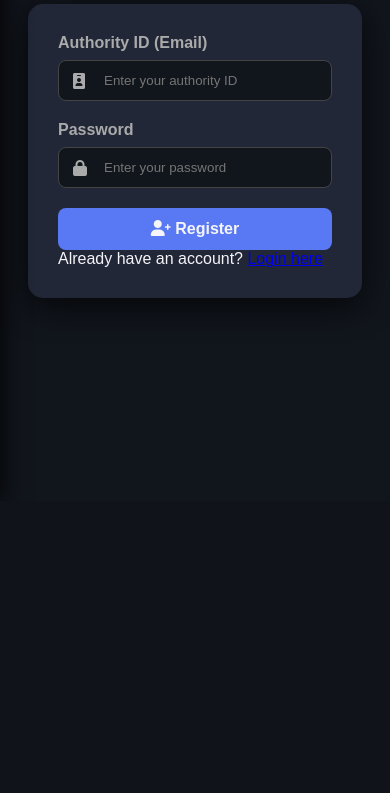
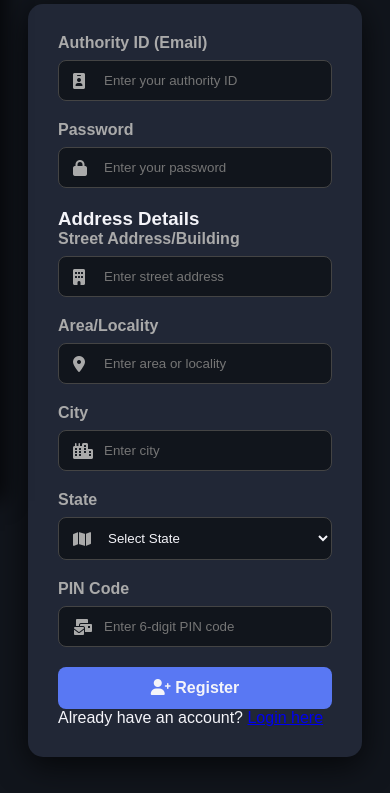
Before and after one commit to Chiru-Dey/sih-demo, a Flask app: page /authority-register in a window 390 px wide. Shown: the part 343-1136 px from the top of the page. Before the commit the page ends 641 px from the top, so only its background shows below. Run offline with Flask 3, Linux system fonts and the light colour scheme; some libraries are stand-ins or nearby versions.

Commit message:
hamburger and address

```diff
--- a/app.py
+++ b/app.py
@@ -31,6 +31,11 @@ class User(db.Model):
     email = db.Column(db.String(120), unique=True, nullable=False)
     password = db.Column(db.String(120), nullable=False)
     role = db.Column(db.String(80), nullable=False)
+    street_address = db.Column(db.String(200))
+    area_locality = db.Column(db.String(200))
+    city = db.Column(db.String(100))
+    state = db.Column(db.String(100))
+    pincode = db.Column(db.String(6))
 
     def __repr__(self):
         return f'<User {self.email}>'
@@ -367,10 +372,32 @@ def authority_register():
     if request.method == 'POST':
         email = request.form.get('email')
         password = request.form.get('password')
+        street_address = request.form.get('street_address')
+        area_locality = request.form.get('area_locality')
+        city = request.form.get('city')
+        state = request.form.get('state')
+        pincode = request.form.get('pincode')
+
+        # Validate PIN code format if provided
+        if pincode and not re.match(r'^[0-9]{6}$', pincode):
+            return render_template('authority_register.html',
+                                error='Invalid PIN code format. Must be 6 digits.',
+                                **get_template_context())
+
         user = User.query.filter_by(email=email).first()
         if user:
             return render_template('authority_register.html', error='User already exists', **get_template_context())
-        new_user = User(email=email, password=password, role='rescue')
+
+        new_user = User(
+            email=email,
+            password=password,
+            role='rescue',
+            street_address=street_address,
+            area_locality=area_locality,
+            city=city,
+            state=state,
+            pincode=pincode
+        )
         db.session.add(new_user)
         db.session.commit()
         return redirect(url_for('authority_login'))
@@ -405,6 +432,13 @@ def profile():
     """Serve the user profile page"""
     context = get_template_context()
     return render_template('profile.html', **context)
+
+@app.route('/logout')
+def logout():
+    """Handle user logout and redirect to login page"""
+    session.pop('user_id', None)
+    session.pop('user_role', None)
+    return redirect(url_for('authority_login'))
 
 @app.route('/admin-dashboard')
 @login_required(role='admin')
--- a/static/css/components.css
+++ b/static/css/components.css
@@ -1199,12 +1199,14 @@
     padding: 10px 0;
     border-bottom: 1px solid var(--border);
 }
-/* Hide Utility Buttons on Admin/Rescue Dashboard */
+/* Hide Emergency Alert and Utility Buttons on Admin/Rescue Dashboard */
+body.admin-dashboard .emergency-alert,
 body.admin-dashboard .translation-toggle,
 body.admin-dashboard .accessibility-toggle,
 body.admin-dashboard .fixed-actions,
 body.admin-dashboard .translation-panel,
 body.admin-dashboard .accessibility-panel,
+body.rescue-dashboard .emergency-alert,
 body.rescue-dashboard .translation-toggle,
 body.rescue-dashboard .accessibility-toggle,
 body.rescue-dashboard .fixed-actions,
--- a/static/js/base.js
+++ b/static/js/base.js
@@ -218,6 +218,11 @@ function initMap() {
 }
 
 // Navigation Functions
+function handleLogout() {
+    showNotification('Logging out...', 'info');
+    window.location.href = '/logout';
+}
+
 function toggleMenu() {
     const menu = document.querySelector('.hamburger-menu');
     const overlay = document.querySelector('.menu-overlay');
--- a/templates/authority_register.html
+++ b/templates/authority_register.html
@@ -31,6 +31,93 @@
                 </div>
             </div>
 
+            <div class="form-section">
+                <h3>Address Details</h3>
+
+                <div class="form-group">
+                    <label for="street_address">Street Address/Building</label>
+                    <div class="input-group">
+                        <i class="fas fa-building"></i>
+                        <input type="text" id="street_address" name="street_address" class="form-control"
+                            placeholder="Enter street address">
+                    </div>
+                </div>
+
+                <div class="form-group">
+                    <label for="area_locality">Area/Locality</label>
+                    <div class="input-group">
+                        <i class="fas fa-map-marker-alt"></i>
+                        <input type="text" id="area_locality" name="area_locality" class="form-control"
+                            placeholder="Enter area or locality">
+                    </div>
+                </div>
+
+                <div class="form-group">
+                    <label for="city">City</label>
+                    <div class="input-group">
+                        <i class="fas fa-city"></i>
+                        <input type="text" id="city" name="city" class="form-control"
+                            placeholder="Enter city">
+                    </div>
+                </div>
+
+                <div class="form-group">
+                    <label for="state">State</label>
+                    <div class="input-group">
+                        <i class="fas fa-map"></i>
+                        <select id="state" name="state" class="form-control">
+                            <option value="">Select State</option>
+                            <option value="Andhra Pradesh">Andhra Pradesh</option>
+                            <option value="Arunachal Pradesh">Arunachal Pradesh</option>
+                            <option value="Assam">Assam</option>
+                            <option value="Bihar">Bihar</option>
+                            <option value="Chhattisgarh">Chhattisgarh</option>
+                            <option value="Goa">Goa</option>
+                            <option value="Gujarat">Gujarat</option>
+                            <option value="Haryana">Haryana</option>
+                            <option value="Himachal Pradesh">Himachal Pradesh</option>
+                            <option value="Jharkhand">Jharkhand</option>
+                            <option value="Karnataka">Karnataka</option>
+                            <option value="Kerala">Kerala</option>
+                            <option value="Madhya Pradesh">Madhya Pradesh</option>
+                            <option value="Maharashtra">Maharashtra</option>
+                            <option value="Manipur">Manipur</option>
+                            <option value="Meghalaya">Meghalaya</option>
+                            <option value="Mizoram">Mizoram</option>
+                            <option value="Nagaland">Nagaland</option>
+                            <option value="Odisha">Odisha</option>
+                            <option value="Punjab">Punjab</option>
+                            <option value="Rajasthan">Rajasthan</option>
+                            <option value="Sikkim">Sikkim</option>
+                            <option value="Tamil Nadu">Tamil Nadu</option>
+                            <option value="Telangana">Telangana</option>
+                            <option value="Tripura">Tripura</option>
+                            <option value="Uttar Pradesh">Uttar Pradesh</option>
+                            <option value="Uttarakhand">Uttarakhand</option>
+                            <option value="West Bengal">West Bengal</option>
+                            <option value="Andaman and Nicobar Islands">Andaman and Nicobar Islands</option>
+                            <option value="Chandigarh">Chandigarh</option>
+                            <option value="Dadra and Nagar Haveli and Daman and Diu">Dadra and Nagar Haveli and Daman and Diu</option>
+                            <option value="Delhi">Delhi</option>
+                            <option value="Jammu and Kashmir">Jammu and Kashmir</option>
+                            <option value="Ladakh">Ladakh</option>
+                            <option value="Lakshadweep">Lakshadweep</option>
+                            <option value="Puducherry">Puducherry</option>
+                        </select>
+                    </div>
+                </div>
+
+                <div class="form-group">
+                    <label for="pincode">PIN Code</label>
+                    <div class="input-group">
+                        <i class="fas fa-mail-bulk"></i>
+                        <input type="text" id="pincode" name="pincode" class="form-control"
+                            placeholder="Enter 6-digit PIN code" pattern="[0-9]{6}"
+                            title="Please enter a valid 6-digit PIN code">
+                    </div>
+                </div>
+            </div>
+
             <button type="submit" class="btn-primary">
                 <i class="fas fa-user-plus"></i> Register
             </button>
--- a/templates/base.html
+++ b/templates/base.html
@@ -102,8 +102,14 @@
     <!-- Chat Modals Component -->
     {% include 'components/chat_modals.html' %}
 
-    <!-- Navigation Menu Component -->
-    {% include 'components/navigation_menu.html' %}
+    <!-- Role-specific Navigation Menu -->
+    {% if session.get('user_role') == 'admin' %}
+        {% include 'components/admin_menu.html' %}
+    {% elif session.get('user_role') == 'rescue' %}
+        {% include 'components/rescue_menu.html' %}
+    {% else %}
+        {% include 'components/navigation_menu.html' %}
+    {% endif %}
 
     <!-- Google Maps -->
     <script async defer src="https://maps.googleapis.com/maps/api/js?key={{ maps_key }}&callback=initMap"></script>
--- a/templates/components/navigation_menu.html
+++ b/templates/components/navigation_menu.html
@@ -1,16 +1,9 @@
 <!-- Hamburger Menu -->
 <div class="menu-overlay" onclick="toggleMenu()"></div>
 <nav class="hamburger-menu">
-    <a href="/" class="menu-item"><i class="fas fa-home"></i> Home</a>
-    <a href="/forecasts" class="menu-item"><i class="fas fa-cloud-sun"></i> Forecasts</a>
-    <a href="/alerts" class="menu-item"><i class="fas fa-exclamation-triangle"></i> Alerts</a>
-    <a href="/rescue" class="menu-item"><i class="fas fa-ambulance"></i> Rescue</a>
-    <a href="/guidelines" class="menu-item"><i class="fas fa-list"></i> Guidelines</a>
-    <a href="/contacts" class="menu-item"><i class="fas fa-address-book"></i> Contacts</a>
-
-    <div class="menu-bottom">
-        <a href="/profile" class="menu-item"><i class="fas fa-user-circle"></i> Profile</a>
-        <a href="/settings" class="menu-item"><i class="fas fa-cog"></i> Settings</a>
-        <a href="/authority-login" class="menu-item"><i class="fas fa-user-shield"></i> Authority Login</a>
-    </div>
+        <!-- Regular Menu (Public) -->
+        <a href="/" class="menu-item"><i class="fas fa-home"></i> Home</a>
+        <div class="menu-bottom">
+            <a href="/authority-login" class="menu-item"><i class="fas fa-user-shield"></i> Authority Login</a>
+        </div>
 </nav>
```
Also changed, not shown: templates/components/admin_menu.html (added, +9 -0 lines), templates/components/rescue_menu.html (added, +9 -0 lines), instance/disastrous.db.
